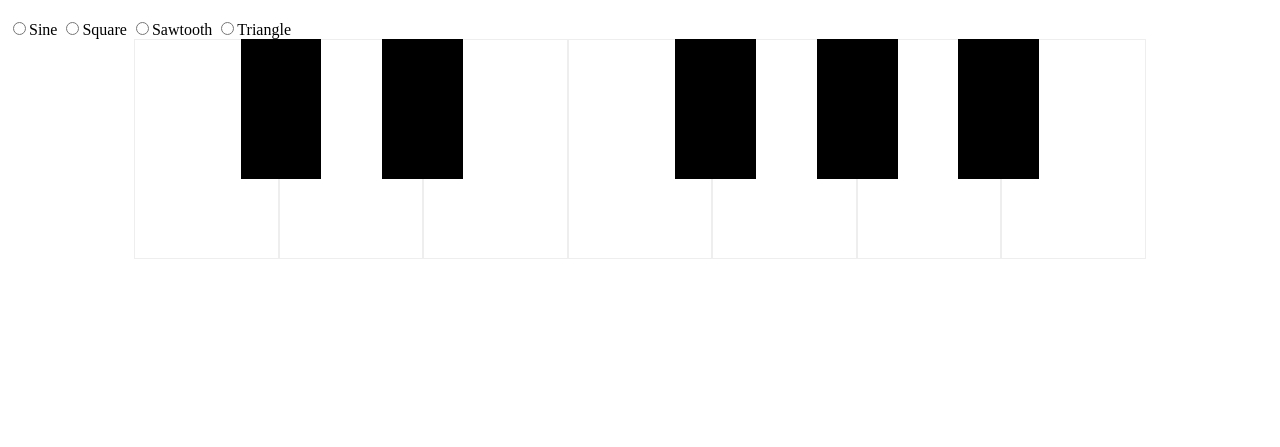
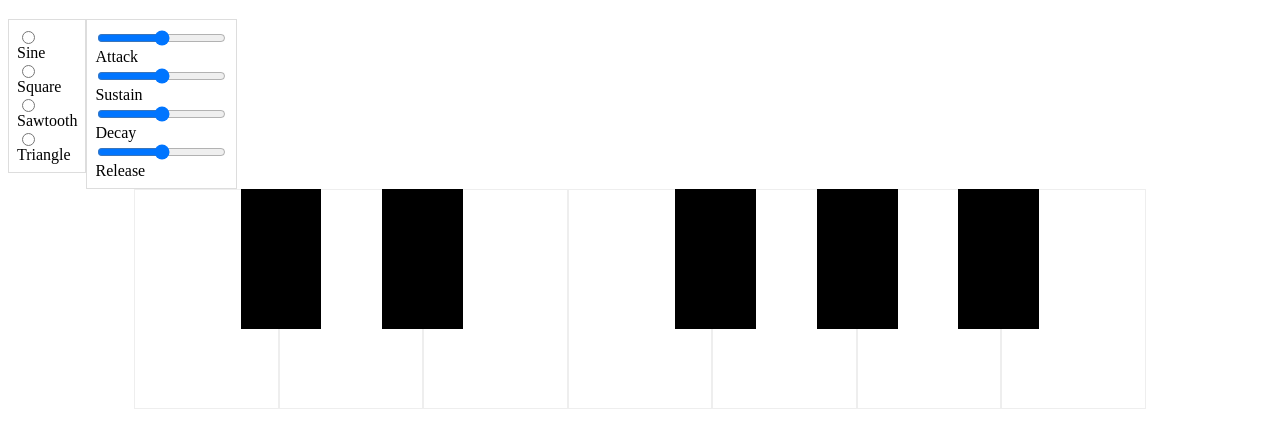
Before and after one commit to dgravelle/web-synth, a plain HTML site: page index.html in a window 1280 px wide. Shown: the part 61-508 px from the top of the page. Drawn offline with Linux system fonts and the light colour scheme.

Commit message:
added feature to change synth waveform

```diff
--- a/index.html
+++ b/index.html
@@ -12,7 +12,7 @@
    <h1>Welcome</h1>
   </header>
   <section id="synthControls">
-   <div class="osc-type">
+   <section id="oscType">
      <label for="sine">
        <input name="osc-type" id="sine" type="radio" />Sine
      </label>
@@ -25,7 +25,21 @@
      <label for="triangle">
        <input name="osc-type" id="triangle" type="radio" />Triangle
      </label>
-   </div>
+   </section>
+   <section id="asdr">
+     <label for="attack">
+       <input id="attack" type="range" name="asdr">Attack
+     </label>
+     <label for="sustain">
+       <input id="sustain" type="range" name="asdr">Sustain
+     </label>
+     <label for="decay">
+       <input id="range" type="range" name="asdr">Decay
+     </label>
+     <label for="release">
+       <input id="release" type="range" name="asdr">Release
+     </label>
+   </section>
   </section>
   <section id="keyboard">
     <div class="white-keys">
--- a/main.css
+++ b/main.css
@@ -54,17 +54,33 @@
 }
 
 #keyboard {
-    /* overflow: hidden; */
-    /* display: block; */
     position: relative;
-    margin: 0 auto;
+    margin: 16px auto;
     width: 80%;
-    /* left: auto; */
-    /* right: auto; */
     height: 220px;
+    clear: both;
 }
 
 
 div#keyboard {
     /* overflow: visible; */
 }
+
+input[name="asdr"], input[name="osc-type"] {
+    display: block;
+}
+
+section#oscType {
+    float: left;
+    border: 1px solid #ddd;
+}
+
+section#asdr {
+    border: 1px solid #ddd;
+    display: block;
+    float: left;
+}
+
+section#synthControls section {
+    padding: 8px;
+}
--- a/synthSetup.js
+++ b/synthSetup.js
@@ -6,15 +6,18 @@ var Synth = (function() {
   var oscType;
 
   var Synth = function(type) {
+    keyboard = document.getElementById('keyboard');
+    waveControls = document.getElementById('oscType');
+
     audioCtx = new (window.AudioContext || window.webkitAudioContext)();
+
     gainNode = audioCtx.createGain();
+    gainNode.gain.value = 0;
+    gainNode.connect(audioCtx.destination);
+
     osc = audioCtx.createOscillator();
-    keyboard = document.getElementById('keyboard');
-
-    gainNode.connect(audioCtx.destination);
+    osc.start(0);
     osc.connect(gainNode);
-    gainNode.gain.value = 0;
-    osc.start(0);
 
     Synth.startListening();
   };
@@ -22,6 +25,8 @@ var Synth = (function() {
   Synth.startListening = function() {
     keyboard.addEventListener('mousedown', Synth.playSound);
     keyboard.addEventListener('mouseup',  Synth.stopSound);
+
+    waveControls.addEventListener('change', Synth.updateWave);
   };
 
   Synth.playSound = function(event) {
@@ -32,6 +37,11 @@ var Synth = (function() {
   Synth.stopSound = function() {
     gainNode.gain.value = 0;
   };
+
+  Synth.updateWave = function(event) {
+    console.log(event);
+    osc.type = event.target.id;
+  }
 
   return Synth;
 })();
```
